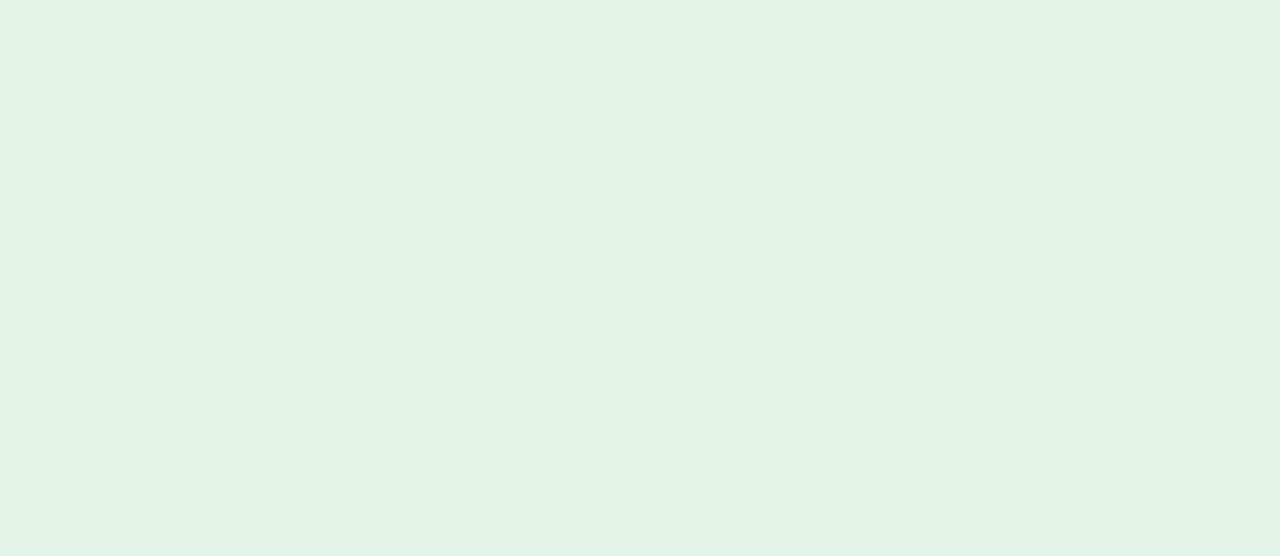
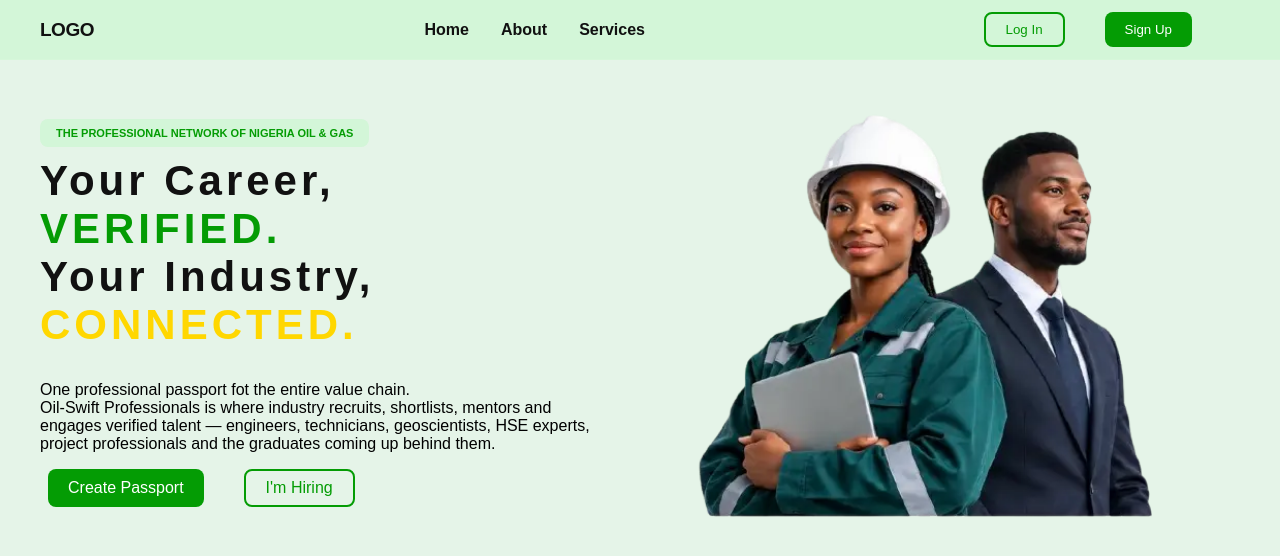
Before and after one commit to Hommaston/oil-swift, a React (Vite) app: page / in a window 1280 px wide. Shown: the top 556 px of the page. Built offline with nearby package versions, Linux system fonts and the light colour scheme.

Commit message:
fix main.jsx error

```diff
--- a/src/main.jsx
+++ b/src/main.jsx
@@ -7,7 +7,7 @@ import App from './App.jsx'
 createRoot(document.getElementById('root')).render(
   <StrictMode>
   <BrowserRouter basename={import.meta.env.BASE_URL}>
-  {/* routes */}
+    <App />
   </BrowserRouter>
   </StrictMode>,
 )
```
